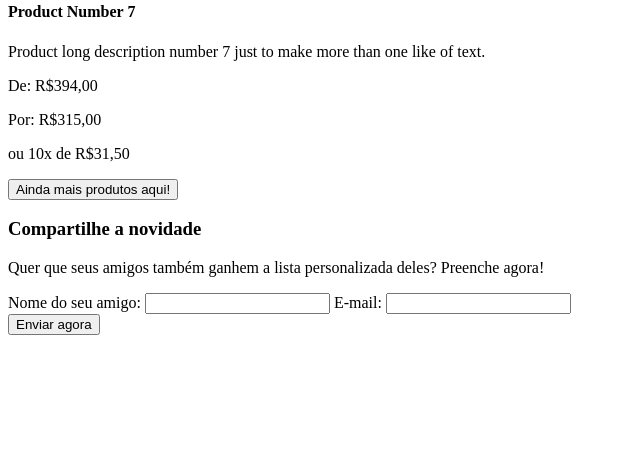
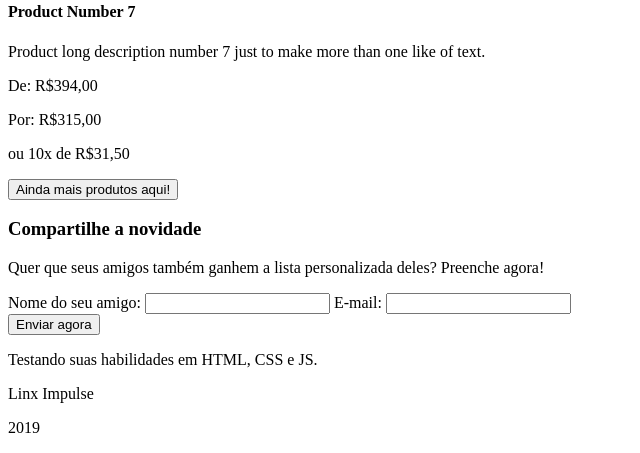
Before and after one commit to EmanuelLacerda/landing-page-linx-impulse, a plain HTML site: page src/index.html in a window 1280 px wide. Shown: the part 4240-4693 px from the top of the page, without its empty margins (0-640 px from the left). Before the commit the page ends 4583 px from the top, so only its background shows below. Drawn offline with Linux system fonts and the light colour scheme.

Commit message:
feat(src/index.html): Add footer content

```diff
--- a/src/index.html
+++ b/src/index.html
@@ -269,6 +269,10 @@
                 </form>
             </section>
         </main>
-        <footer></footer>
+        <footer>
+            <p>Testando suas habilidades em HTML, CSS e JS.</p>
+            <p>Linx Impulse</p>
+            <p>2019</p>
+        </footer>
     </body>
 </html>
```
